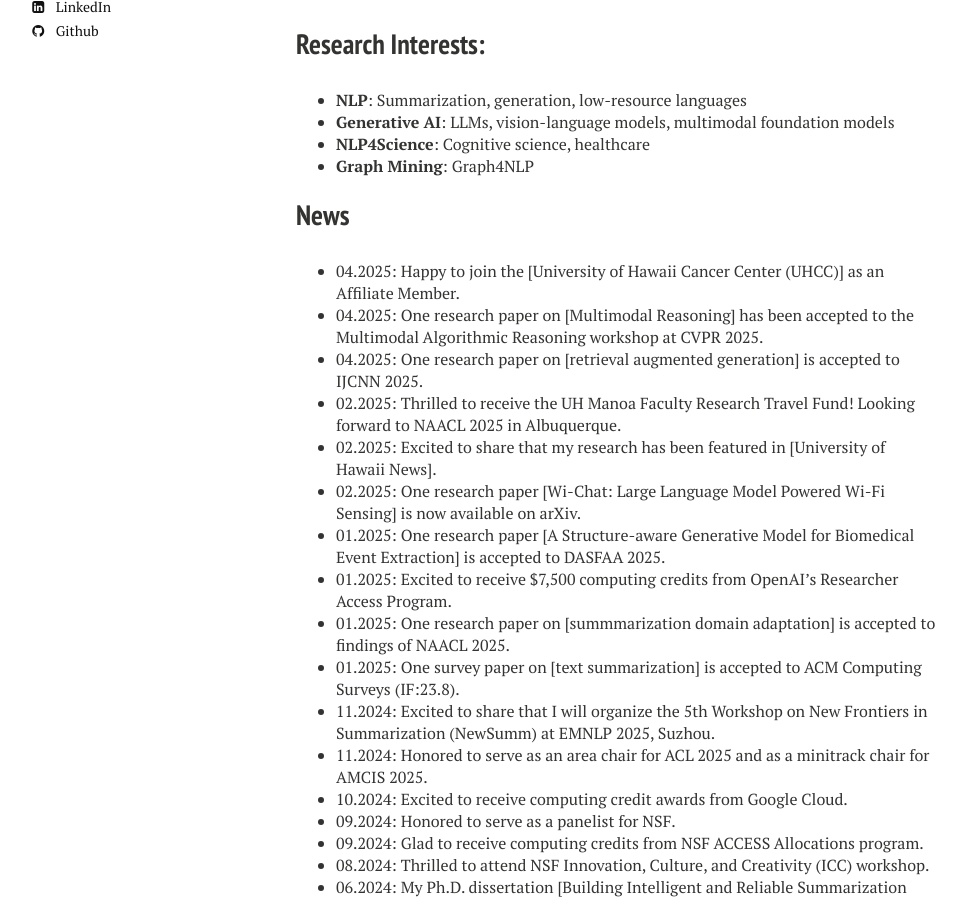
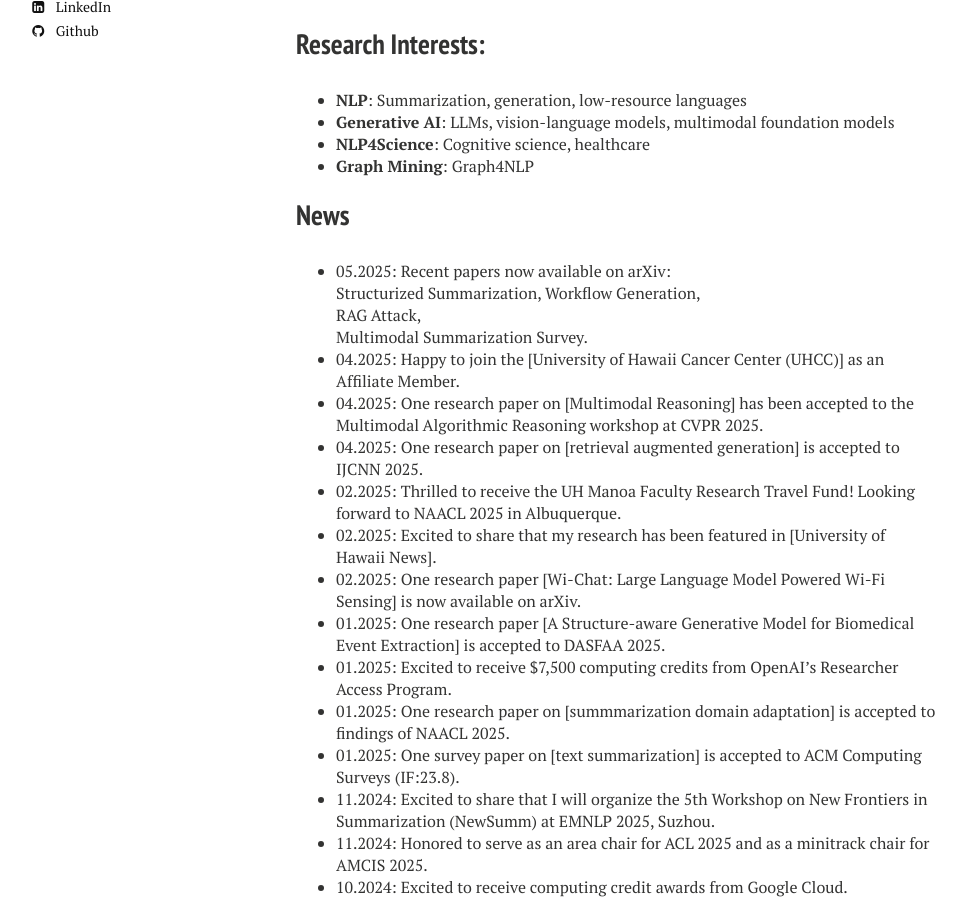
Before and after one commit to hpzhang94/hpzhang94.github.io, a Jekyll site: the page built from index.md, in a window 1280 px wide and 900 px high, scrolled down 483 px. Shown: the whole window, without its empty margins (24-990 px from the left). Built offline with Jekyll 4.4.1, drawn with Linux system fonts in a browser that asks for light colours; nearby versions of some CDN libraries; some web fonts are replaced.

Commit message:
Update index.md

```diff
--- a/index.md
+++ b/index.md
@@ -25,6 +25,12 @@ Dr. Haopeng Zhang earned his Ph.D. in Computer Science from the University of Ca
 
 ## News
 
+
+- 05.2025: Recent papers now available on arXiv:
+  <a href="https://arxiv.org/abs/2505.22950" target="_blank">Structurized Summarization</a>,
+  <a href="https://arxiv.org/abs/2505.22967" target="_blank">Workflow Generation</a>,
+  <a href="https://arxiv.org/abs/2505.22950" target="_blank">RAG Attack</a>,
+  <a href="https://arxiv.org/abs/2505.22950" target="_blank">Multimodal Summarization Survey</a>.
 - 04.2025: Happy to join the <a href = "https://www.uhcancercenter.org/" target="_blank"> [University of Hawaii Cancer Center (UHCC)]</a> as an Affiliate Member.
 - 04.2025: One research paper on <a href = "https://arxiv.org/abs/2406.12169" target="_blank"> [Multimodal Reasoning]</a> has been accepted to the Multimodal Algorithmic Reasoning workshop at CVPR 2025.
 - 04.2025: One research paper on <a href = "https://arxiv.org/abs/2406.12169" target="_blank"> [retrieval augmented generation]</a> is accepted to IJCNN 2025.
```
